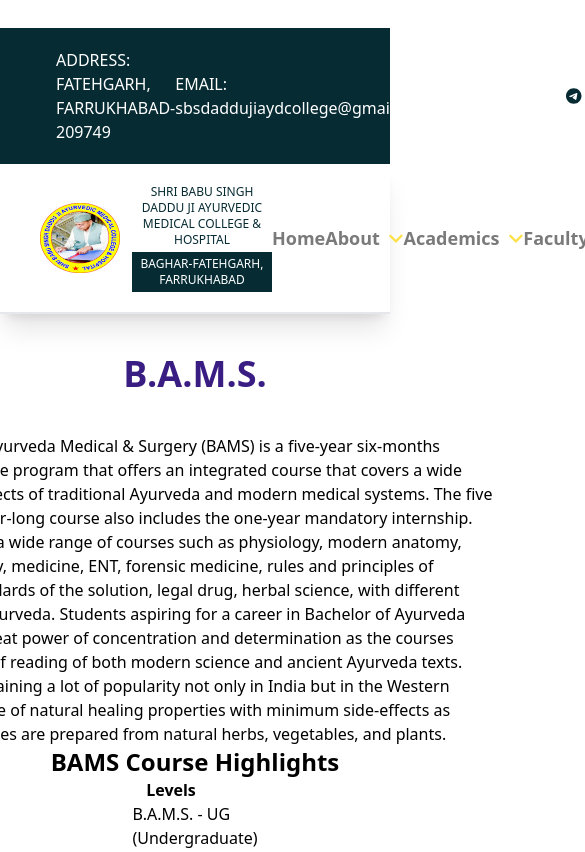
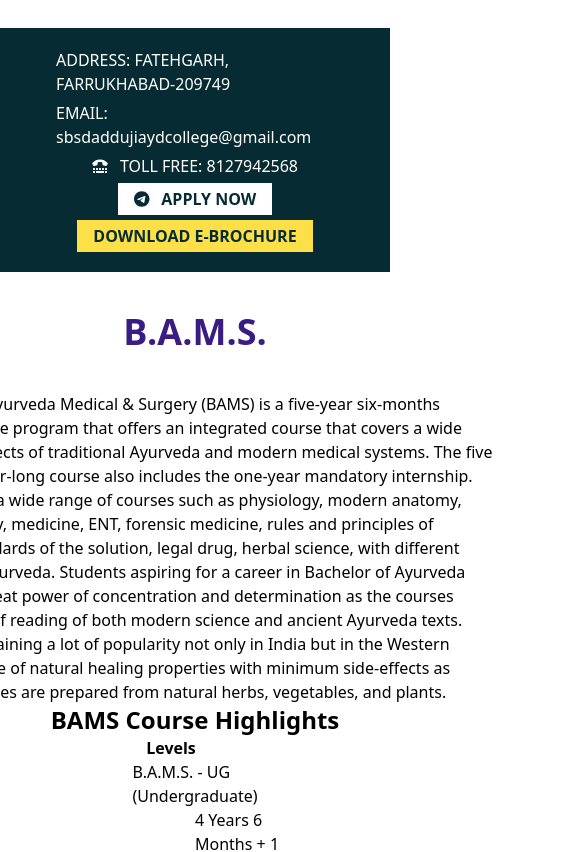
Before and after one commit to Divvu1103/school, a React (Create React App) app: page /courses in a window 390 px wide. Shown: the top 852 px of the page, 585 px wide, since content can reach past the window. Built offline with nearby package versions, Linux system fonts and the light colour scheme.

Commit message:
some changes

```diff
--- a/src/App.js
+++ b/src/App.js
@@ -7,12 +7,12 @@
 import Mission from "./components/Mission";
 import Facilities from "./components/Facilities";
 import Updates from "./components/Updates";
-import { Routes, Route, BrowserRouter, Link } from "react-router-dom";
+import { Routes, Route, BrowserRouter } from "react-router-dom";
 import Overview from "./pages/Overview";
 import Vision from "./pages/Vision";
 import Inspiration from "./pages/Inspiration";
 import Leadership from "./pages/Leadership";
-import Courses from './pages/Courses'
+import Courses from "./pages/Courses";
 import whatsapp from "../src/images/whatsapp.gif";
 
 const Home = () => {
--- a/src/components/Carousel.js
+++ b/src/components/Carousel.js
@@ -44,8 +44,8 @@
   return (
     <div classNameName="px-10 mt-10">
       <Slider {...settings}>
-        <img src={banner1} />
-        <img src={banner2} />
+        <img src={banner1} className="img" />
+        <img src={banner2} className="img" />
       </Slider>
     </div>
   );
--- a/src/components/Header.js
+++ b/src/components/Header.js
@@ -47,7 +47,7 @@
   ];
   return (
     <>
-      <div className="bg-[#062b33] mt-7 flex items-center justify-between px-14 py-5">
+      <div className="bg-[#062b33] mt-7 flex items-center justify-between px-14 py-5 header">
         <p className="text-white">ADDRESS: FATEHGARH, FARRUKHABAD-209749</p>
         <p className="text-white">EMAIL: sbsdaddujiaydcollege@gmail.com</p>
         <p className="flex items-center">
@@ -62,7 +62,7 @@
           DOWNLOAD E-BROCHURE
         </button>
       </div>
-      <nav className="bg-white border-b-2 shadow-xl px-10 py-5 flex items-center justify-between">
+      <nav className="bg-white border-b-2 shadow-xl px-10 py-5 flex items-center justify-between nav">
         <p className="flex items-center">
           <img src={logo} width={80} />
           <p className="text-[#062b33] text-xs w-[220px] ml-3 text-center">
--- a/src/components/Hero.jsx
+++ b/src/components/Hero.jsx
@@ -2,7 +2,7 @@
 
 const Hero = () => {
   return (
-    <div className="flex flex-row my-5 items-center mx-52">
+    <div className="flex flex-row my-5 items-center mx-52 mid">
       <div className="w-[200px]">
         <img
           src="https://majorsdsu.com/assets/img/Untitled-1.png"
@@ -15,7 +15,7 @@
       </div>
       <div className="mx-2">
         <h1 className="text-black font-bold text-3xl">Introduction</h1>
-        <p>
+        <p className="midText">
           Shri Babu Singh Daddu Ji Ayurvedic Medical College & Hospital Founded
           by Shri Babu Singh Daddu Ji Educational Trust is situated at 8th
           milestone from fatehgarh city at farrukhabad kanpur state highway the
--- a/src/index.css
+++ b/src/index.css
@@ -7,3 +7,33 @@
   padding: 0;
   box-sizing: border-box;
 }
+
+@media screen and (max-width: 600px) {
+  .header {
+    flex-direction: column;
+    justify-content: center;
+    align-items: center;
+    row-gap: 5px;
+  }
+  .nav {
+    display: none;
+  }
+  .img {
+    width: 350px;
+  }
+  .foot {
+    display: flex;
+    flex-direction: column;
+  }
+  .mid {
+    display: flex;
+    flex-direction: column;
+    justify-content: center;
+    align-items: center;
+    row-gap: 5px;
+  }
+  .midText {
+    font-size: 10px;
+    width: 200px;
+  }
+}
```
